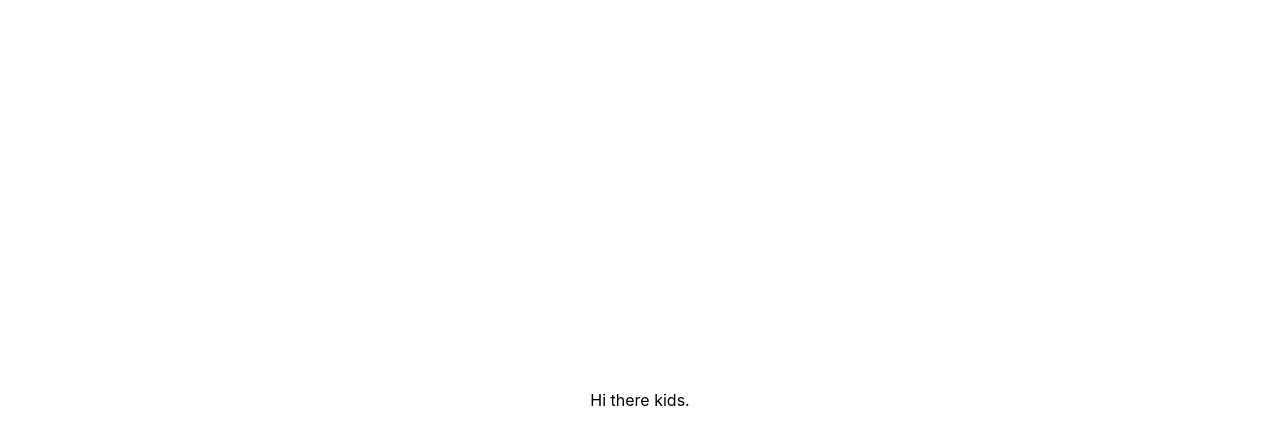
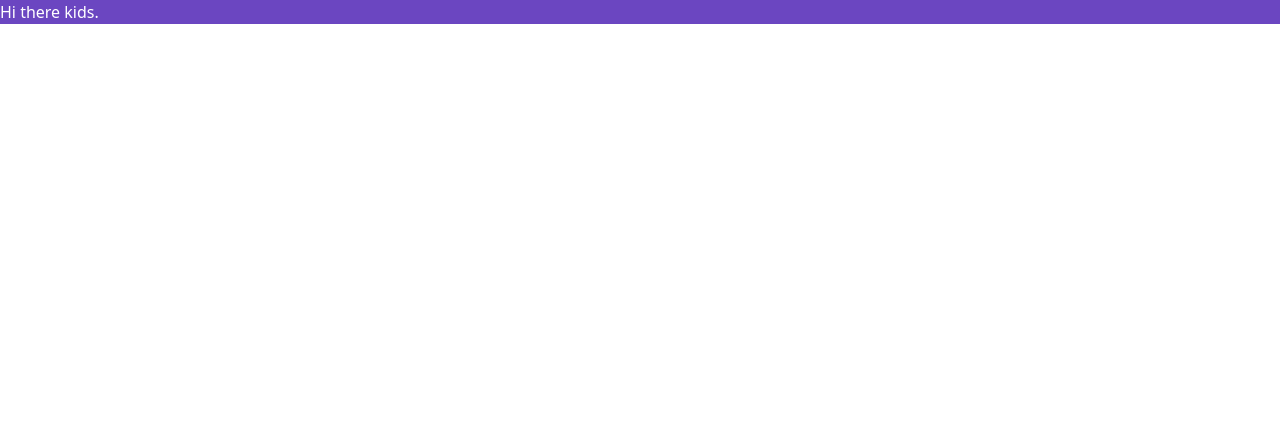
Before and after one commit to Metamate/DNP, a Next.js app: page / in a window 1280 px wide. Shown: the top 444 px of the page. Built offline with nearby package versions, Linux system fonts and the light colour scheme.

Commit message:
add tailwindcss

```diff
--- a/package.json
+++ b/package.json
@@ -13,5 +13,10 @@
     "next": "9.5.2",
     "react": "16.13.1",
     "react-dom": "16.13.1"
+  },
+  "devDependencies": {
+    "postcss-flexbugs-fixes": "^4.2.1",
+    "postcss-preset-env": "^6.7.0",
+    "tailwindcss": "^1.7.2"
   }
 }
--- a/pages/_app.js
+++ b/pages/_app.js
@@ -1,4 +1,4 @@
-import '../styles/globals.css'
+import '../styles/index.css'
 
 function MyApp({ Component, pageProps }) {
   return <Component {...pageProps} />
--- /dev/null
+++ b/pages/course-introduction/index.mdx
@@ -0,0 +1 @@
+# Course Introduction
--- a/pages/index.js
+++ b/pages/index.js
@@ -1,20 +1,19 @@
 import Head from 'next/head'
-import styles from '../styles/Home.module.css'
 
 export default function Home() {
   return (
-    <div className={styles.container}>
+    <>
       <Head>
         <title>DNP</title>
         <link rel="icon" href="/favicon.ico" />
       </Head>
 
-      <main>
+      <main className="bg-purple-700 text-white">
         Hi there kids.
       </main>
 
       <footer>
       </footer>
-    </div>
+    </>
   )
 }
--- /dev/null
+++ b/postcss.config.js
@@ -0,0 +1,18 @@
+module.exports = {
+    plugins: [
+        'tailwindcss',
+        'postcss-flexbugs-fixes',
+        [
+            'postcss-preset-env',
+            {
+                autoprefixer: {
+                    flexbox: 'no-2009',
+                },
+                stage: 3,
+                features: {
+                    'custom-properties': false,
+                },
+            },
+        ],
+    ],
+}
--- a/styles/Home.module.css
+++ /dev/null
@@ -1,8 +0,0 @@
-.container {
-  min-height: 100vh;
-  padding: 0 0.5rem;
-  display: flex;
-  flex-direction: column;
-  justify-content: center;
-  align-items: center;
-}
--- a/styles/globals.css
+++ /dev/null
@@ -1,16 +0,0 @@
-html,
-body {
-  padding: 0;
-  margin: 0;
-  font-family: -apple-system, BlinkMacSystemFont, Segoe UI, Roboto, Oxygen,
-    Ubuntu, Cantarell, Fira Sans, Droid Sans, Helvetica Neue, sans-serif;
-}
-
-a {
-  color: inherit;
-  text-decoration: none;
-}
-
-* {
-  box-sizing: border-box;
-}
--- /dev/null
+++ b/styles/index.css
@@ -0,0 +1,18 @@
+@tailwind base;
+
+/* Write your own custom base styles here */
+
+/* Start purging... */
+@tailwind components;
+/* Stop purging. */
+
+/* Write you own custom component styles here */
+.btn-blue {
+  @apply bg-blue-500 text-white font-bold py-2 px-4 rounded;
+}
+
+/* Start purging... */
+@tailwind utilities;
+/* Stop purging. */
+
+/* Your own custom utilities */
--- /dev/null
+++ b/tailwind.config.js
@@ -0,0 +1,11 @@
+module.exports = {
+  purge: ['./components/**/*.{js,ts,jsx,tsx}', './pages/**/*.{js,ts,jsx,tsx}'],
+  theme: {
+    extend: {},
+  },
+  variants: {},
+  plugins: [],
+  future: {
+    removeDeprecatedGapUtilities: true,
+  },
+}
```
Also changed, not shown: 1 other file (tests, documents, lock files or other folders).
